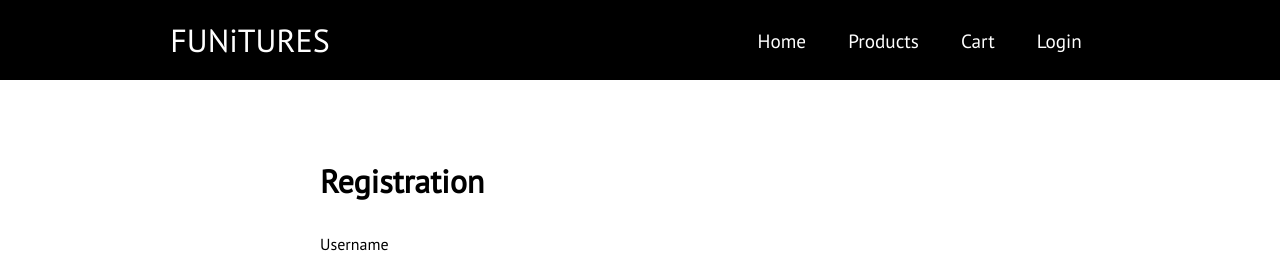
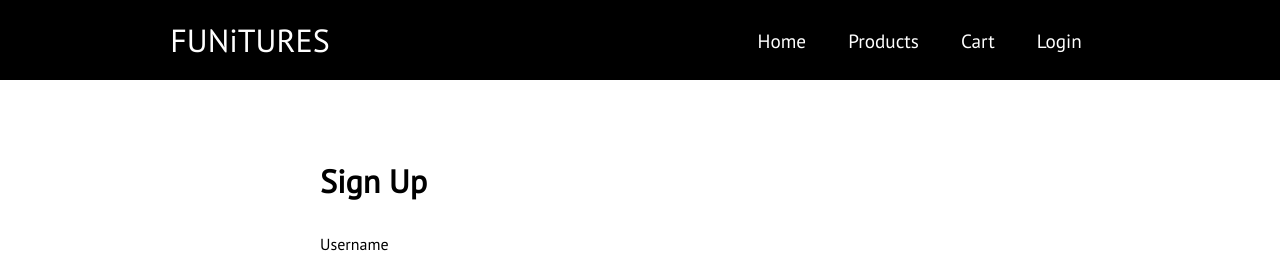
Before and after one commit to WMCharles/Funiture-Store, a React (Create React App) app: page /auth in a window 1280 px wide. Both pictures are taken after a click on the element "Sign Up". Shown: the top 253 px of the page. Built offline with nearby package versions, Linux system fonts and the light colour scheme; no server answers.

Commit message:
change name

```diff
--- a/src/components/SignUp.jsx
+++ b/src/components/SignUp.jsx
@@ -42,7 +42,7 @@ export default function SignUp({ handleClick, onLogin }) {
     return (
         <div>
             <form id="form" onSubmit={handleSubmit}>
-                <h1>Registration</h1>
+                <h1>Sign Up</h1>
                 <div className="input-control">
                     <label htmlFor="username">Username</label>
                     <input type="text" id="username" name="username" value={username} onChange={(e) => setUsername(e.target.value)} />
```
